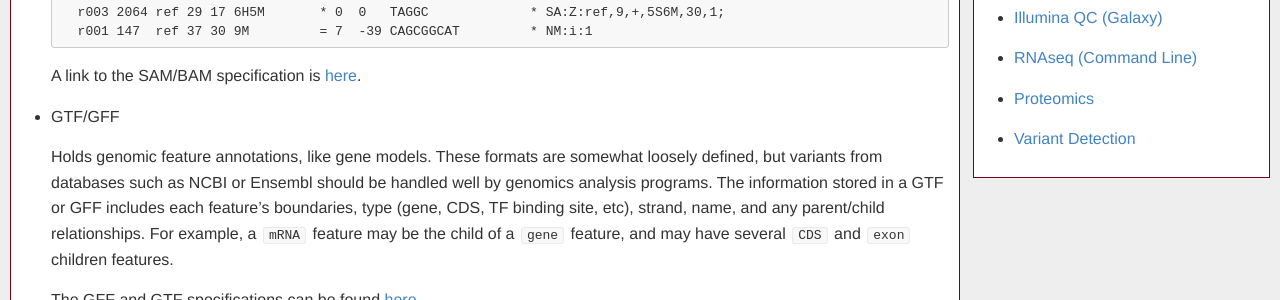
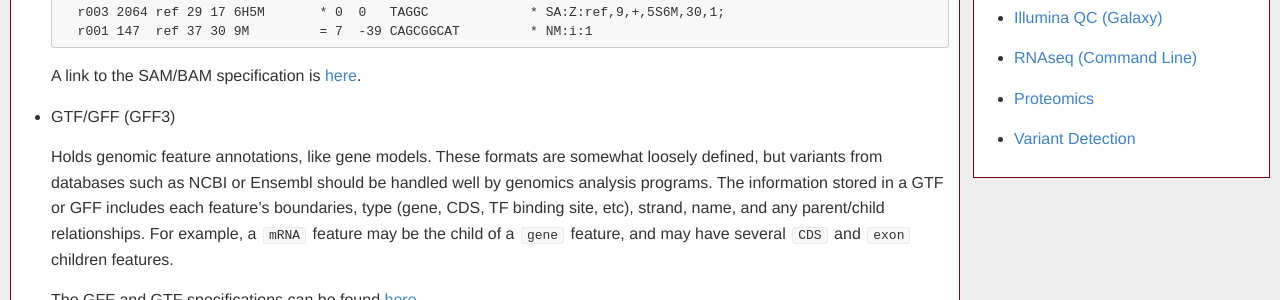
Before and after one commit to msi-ris/Tutorials, a Jekyll site: the page built from rnaseq_cmd.md, in a window 1280 px wide and 900 px high, scrolled down 5252 px. Shown: the part 152-452 px from the top of the window. Built offline with Jekyll 4.4.1, drawn with Linux system fonts in a browser that asks for light colours.

Commit message:
Update rnaseq

````diff
--- a/rnaseq_cmd.md
+++ b/rnaseq_cmd.md
@@ -187,7 +187,7 @@ that we will use in this tutorial.
     ```
 
     A link to the SAM/BAM specification is [here](https://samtools.github.io/hts-specs/SAMv1.pdf).
-- GTF/GFF
+- GTF/GFF (GFF3)
 
     Holds genomic feature annotations, like gene models. These formats are
     somewhat loosely defined, but variants from databases such as NCBI or
````
